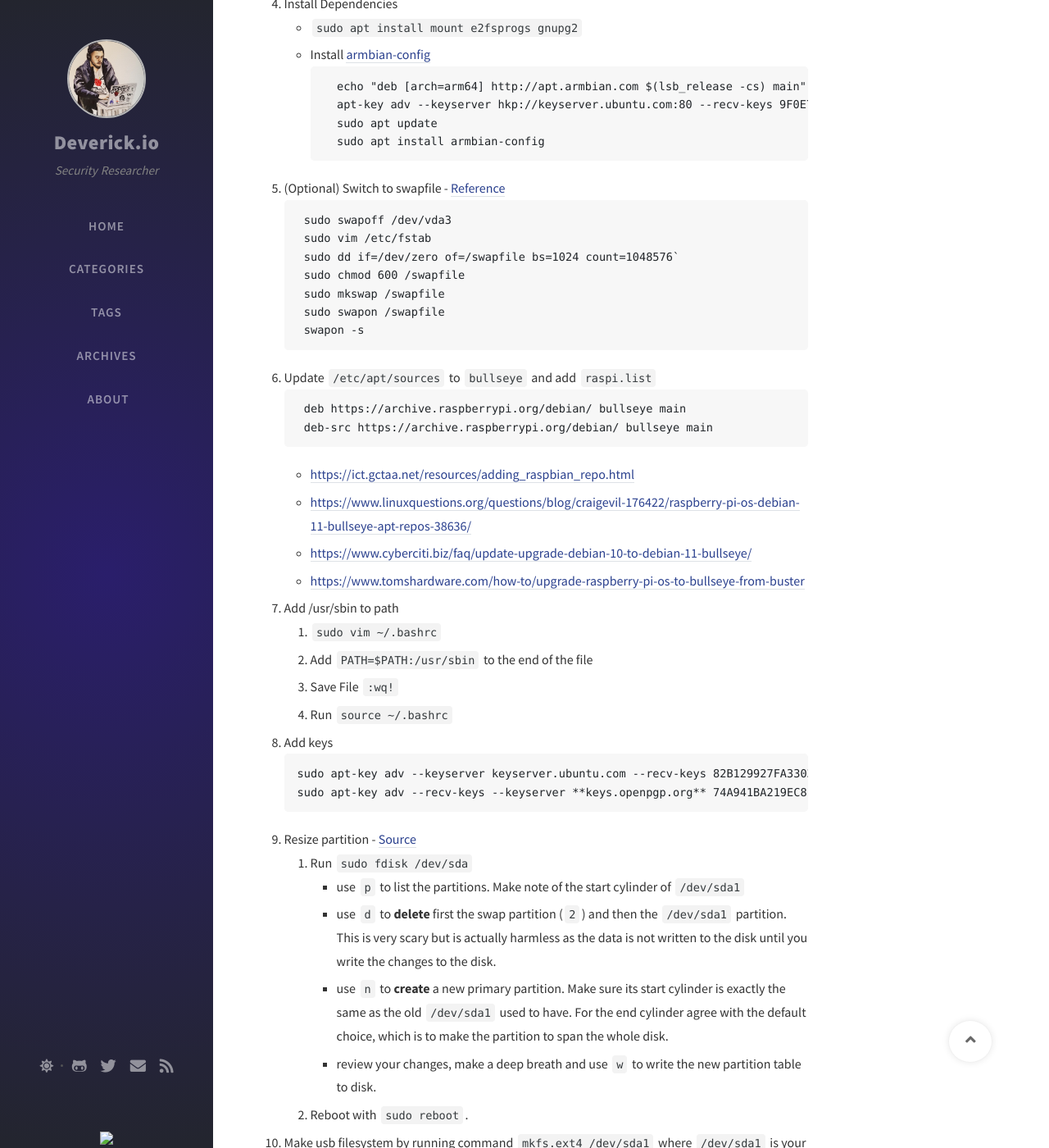
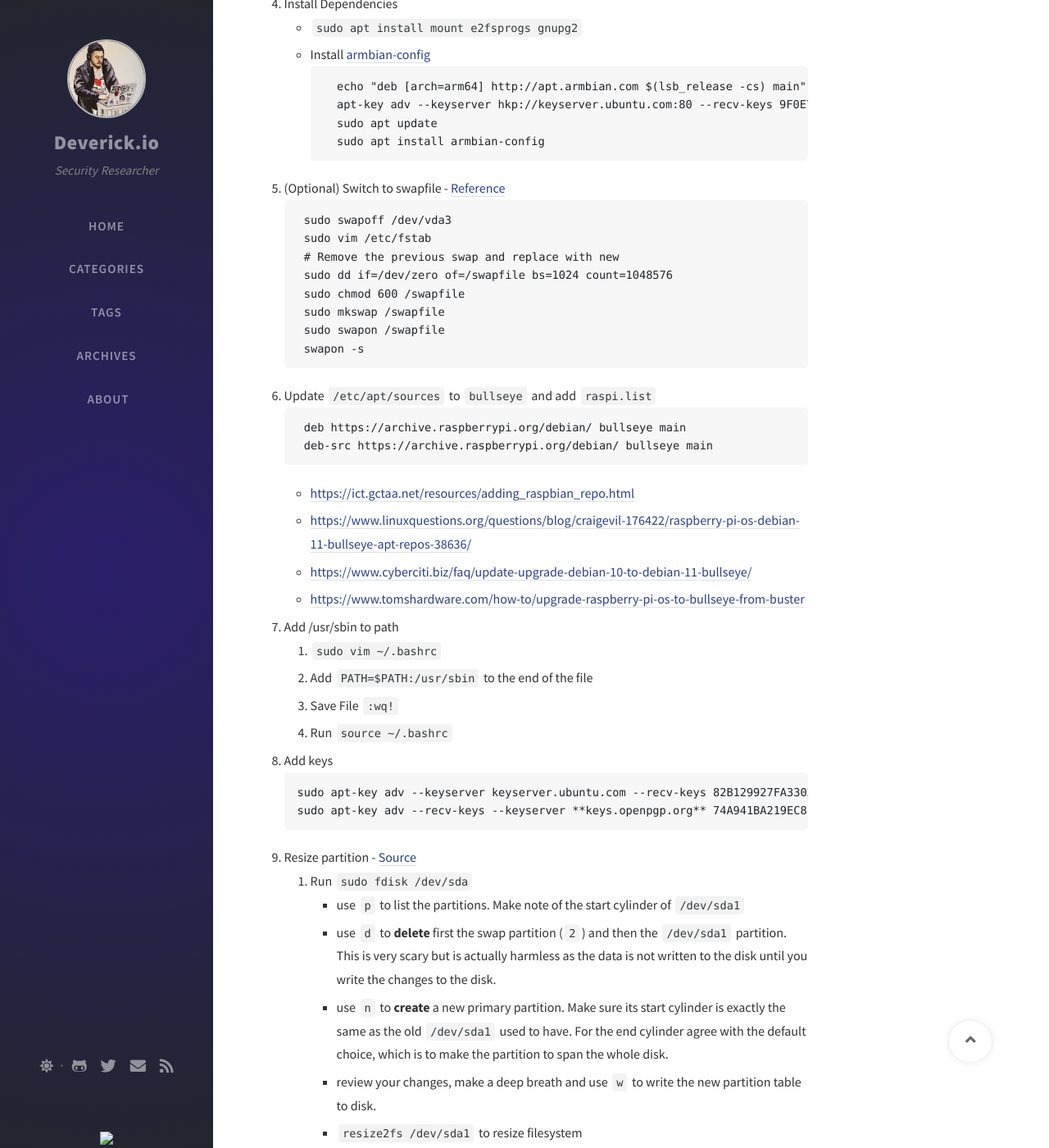
Before and after one commit to deverickapollo/Deverick.io, a Jekyll site: the page built from _posts/2022-06-25-raspiblitz-qemu-install.markdown, in a window 1280 px wide and 1400 px high, scrolled down 580 px. Shown: the whole window at 82% size. Built offline with Jekyll 4.4.1, drawn with Linux system fonts in a browser that asks for light colours; nearby versions of some CDN libraries; comment, search, counter and statistics services are not loaded.

Commit message:
Update 2022-06-25-raspiblitz-qemu-install.markdown

````diff
--- a/_posts/2022-06-25-raspiblitz-qemu-install.markdown
+++ b/_posts/2022-06-25-raspiblitz-qemu-install.markdown
@@ -29,7 +29,8 @@ Documentation focused on install for dev environment with macos. Do not rely on
 	```
 	sudo swapoff /dev/vda3
 	sudo vim /etc/fstab
-	sudo dd if=/dev/zero of=/swapfile bs=1024 count=1048576`
+	# Remove the previous swap and replace with new
+	sudo dd if=/dev/zero of=/swapfile bs=1024 count=1048576
 	sudo chmod 600 /swapfile
 	sudo mkswap /swapfile
 	sudo swapon /swapfile
@@ -61,6 +62,7 @@ Documentation focused on install for dev environment with macos. Do not rely on
 	    - use `d` to **delete** first the swap partition (`2`) and then the `/dev/sda1` partition. This is very scary but is actually harmless as the data is not written to the disk until you write the changes to the disk.
 	    - use `n` to **create** a new primary partition. Make sure its start cylinder is exactly the same as the old `/dev/sda1` used to have. For the end cylinder agree with the default choice, which is to make the partition to span the whole disk.
 	    - review your changes, make a deep breath and use `w` to write the new partition table to disk.
+	    - `resize2fs /dev/sda1` to resize filesystem
 	2. Reboot with `sudo reboot`.
 10. Make usb  filesystem  by running command  `mkfs.ext4 /dev/sda1` where `/dev/sda1` is your new disk.
 11. [Install raspiblitz via build script](https://github.com/rootzoll/raspiblitz/tree/v1.7/alternative.platforms#building-the-raspiblitz-scripts)
````
